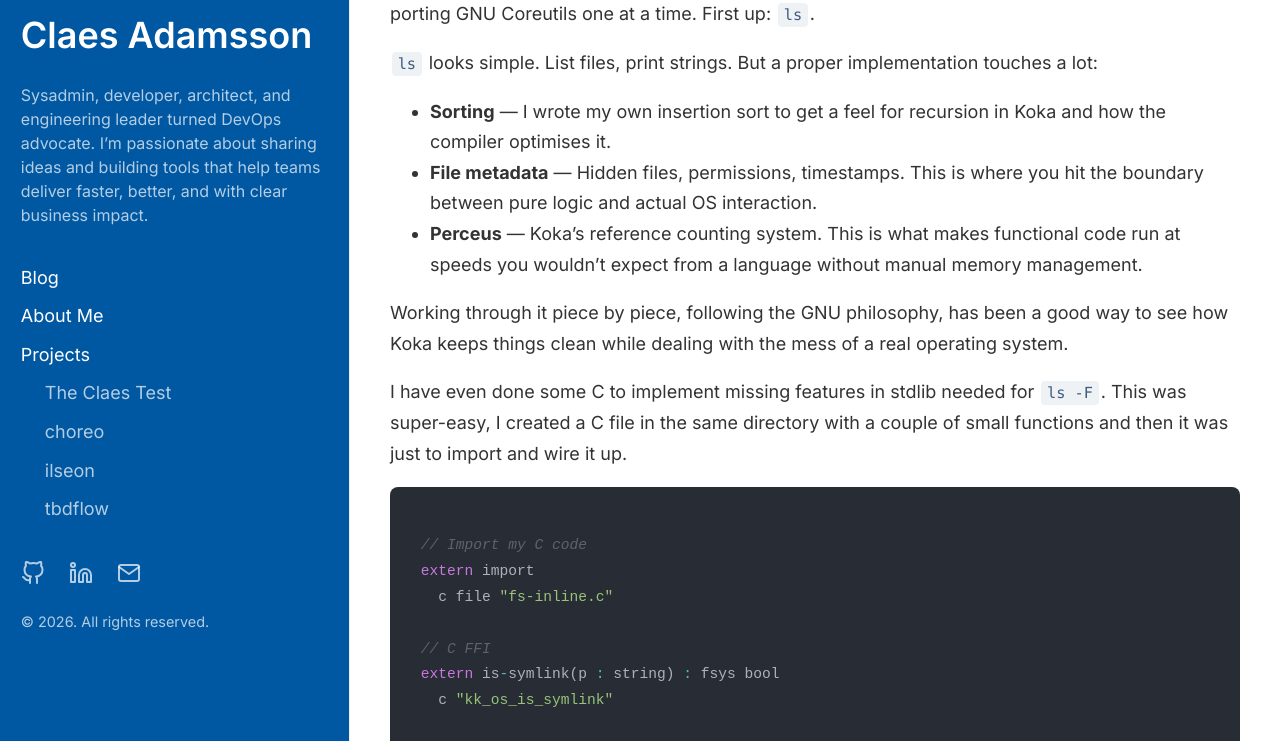
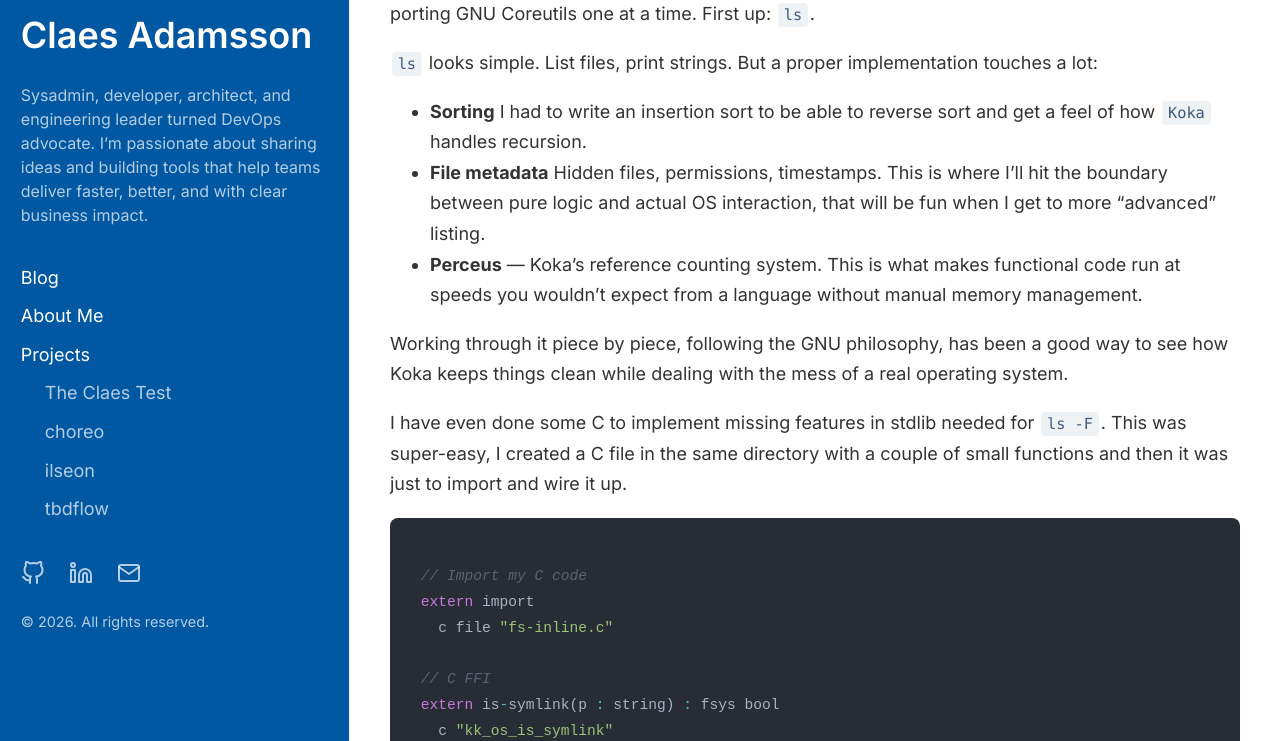
Before and after one commit to cladam/cladam.github.io, a Jekyll site: the page built from _posts/2026-04-06-koka-development.md, in a window 1280 px wide and 900 px high, scrolled down 779 px, cut to the strip 159-900 px from the top of the window. Built offline with Jekyll 4.4.1, drawn with Linux system fonts in a browser that asks for light colours; comment, search, counter and statistics services are not loaded.

Commit message:
fix: update wording

```diff
--- a/_posts/2026-04-06-koka-development.md
+++ b/_posts/2026-04-06-koka-development.md
@@ -26,8 +26,8 @@ I don't learn languages from tutorials. I need a real problem. So I started [kok
 
 `ls` looks simple. List files, print strings. But a proper implementation touches a lot:
 
-* **Sorting** — I wrote my own insertion sort to get a feel for recursion in Koka and how the compiler optimises it.
-* **File metadata** — Hidden files, permissions, timestamps. This is where you hit the boundary between pure logic and actual OS interaction.
+* **Sorting** I had to write an insertion sort to be able to reverse sort and get a feel of how `Koka` handles recursion.
+* **File metadata** Hidden files, permissions, timestamps. This is where I'll hit the boundary between pure logic and actual OS interaction, that will be fun when I get to more "advanced" listing.
 * **Perceus** — Koka's reference counting system. This is what makes functional code run at speeds you wouldn't expect from a language without manual memory management.
 
 Working through it piece by piece, following the GNU philosophy, has been a good way to see how Koka keeps things clean while dealing with the mess of a real operating system.
```
